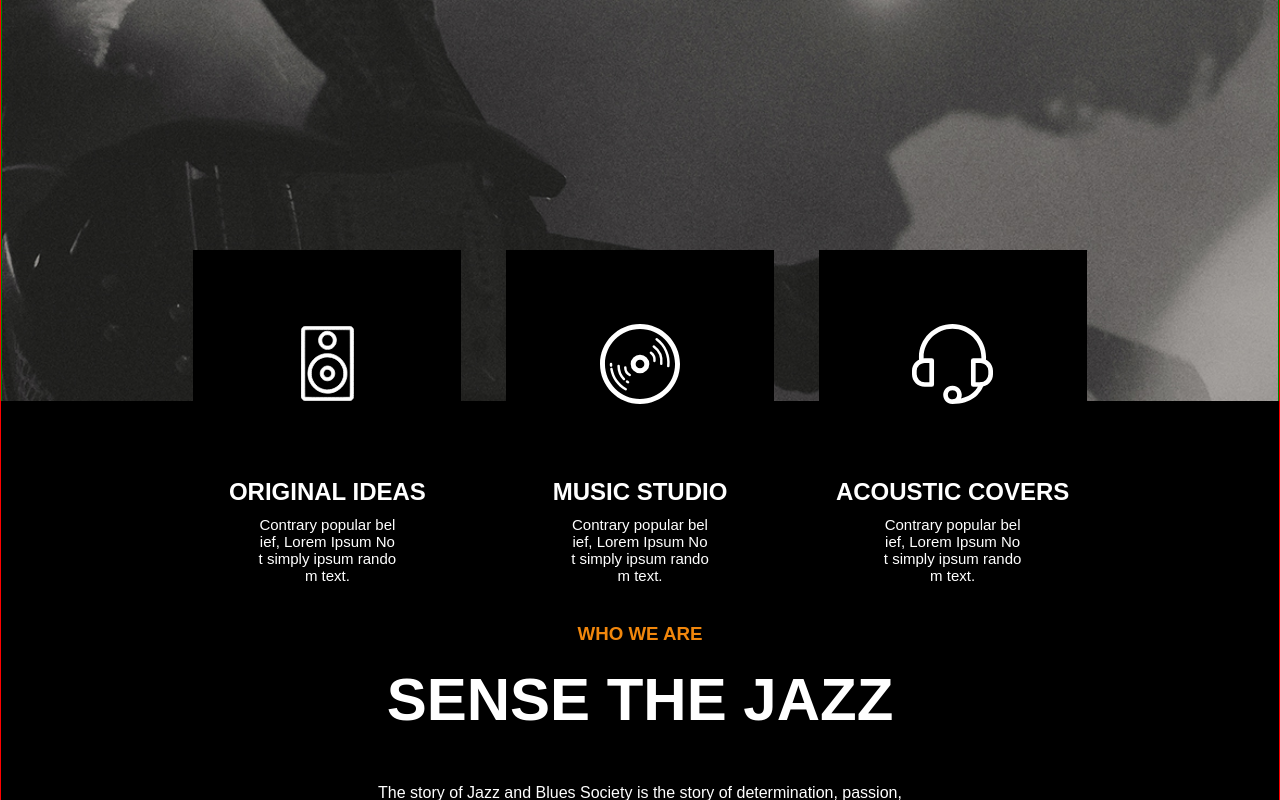
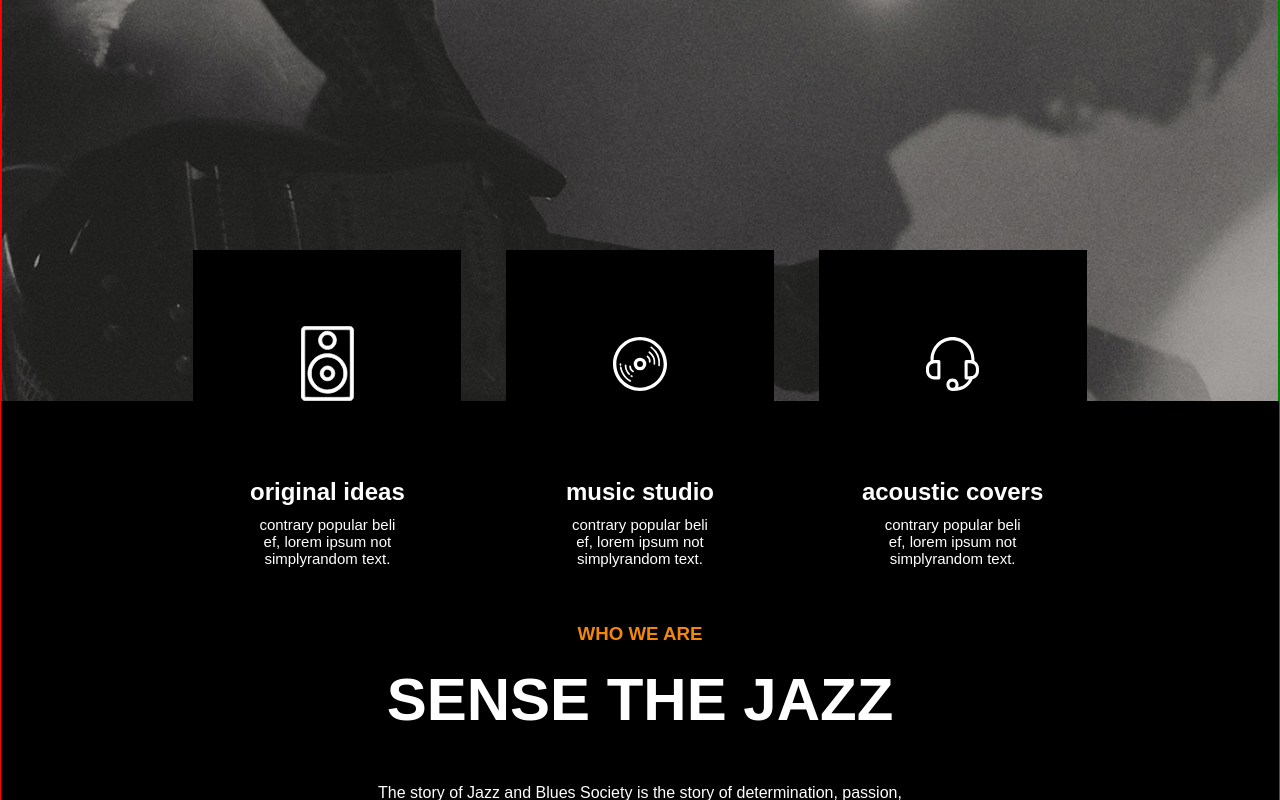
Before and after one commit to saragisondi/proj-html-vuejs, a Vue app: page / in a window 1280 px wide. Shown: the part 600-1400 px from the top of the page. Built offline with nearby package versions, Linux system fonts and the light colour scheme.

Commit message:
modify cards

```diff
--- /dev/null
+++ b/src/components/Main-components/Card.vue
@@ -0,0 +1,65 @@
+<script>
+export default {
+  name:'Card',
+  props:{
+    img:String,
+    title:String,
+    description:String
+  }
+}
+</script>
+
+<template>
+  <div class="card">
+    <!-- img -->
+    <div class="container-img">
+      <img class="speaker" :src="img" :alt="title">
+    </div>
+    <!-- text -->
+    <div class="description">
+      <h2>{{title}}</h2>
+      <p>{{description}}</p>
+    </div>
+  </div>
+
+</template>
+
+<style lang="scss">
+
+@use '../scss/Typography.scss' as *;
+@use '../scss/Mixin.scss' as *;
+@use '../scss/General.scss' as *;
+
+
+.card{
+      width:calc(90% / 3);
+      height: 350px;
+      background-color: $primary-color;
+
+      .container-img{
+        width: 100%;
+        height:65%;
+        @include d-flex("both");
+
+        img{
+          width: 30%;
+          filter: invert(100%);
+        }
+
+        .speaker{
+          width: 20%;
+        }
+    }
+
+    .description{
+        text-align: center;
+        height:30%;
+
+        p{
+          margin: 10px 65px;
+          font-size: 15px;
+          word-break: break-all;
+        }
+      }
+  }
+</style>
--- a/src/components/Main.vue
+++ b/src/components/Main.vue
@@ -1,5 +1,6 @@
 <script>
 
+import Card from './Main-components/Card.vue'
 import {store} from '../data/store'
 
 export default {
@@ -8,6 +9,9 @@ export default {
     return{
       store
     }
+  },
+  components:{
+    Card
   }
 }
 </script>
@@ -27,35 +31,15 @@ export default {
           </div>
 
           <div class="container-cards">
-            <div class="card">
 
-              <div class="container-img">
-                <img class="speaker" src="/public/speaker.svg" alt="cassa">
-              </div>
+            <Card
+            v-for="card in store.Cards"
+            :key="card"
+            :img="card.img"
+            :title="card.title"
+            :description="card.description"
+            />
 
-              <div class="description">
-                <h2>ORIGINAL IDEAS</h2>
-                <p>Contrary popular belief, Lorem Ipsum Not simply ipsum random text. </p>
-              </div>
-            </div>
-            <div class="card">
-              <div class="container-img">
-                <img src="/public/disc.svg" alt="music stydio">
-              </div>
-              <div class="description">
-                <h2>MUSIC STUDIO</h2>
-                <p>Contrary popular belief, Lorem Ipsum Not simply ipsum random text. </p>
-              </div>
-            </div>
-            <div class="card">
-              <div class="container-img">
-                <img src="/public/headphones.svg" alt="acoustic cover">
-              </div>
-              <div class="description">
-                <h2>ACOUSTIC COVERS</h2>
-                <p>Contrary popular belief, Lorem Ipsum Not simply ipsum random text. </p>
-              </div>
-            </div>
           </div>
 
         </div>
@@ -188,40 +172,11 @@ main{
     @include d-flex("between");
     position: absolute;
     bottom:-200px;
-
-    .card{
-      width:calc(90% / 3);
-      height: 350px;
-      background-color: $primary-color;
+      }
 
 
-      .container-img{
-        width: 100%;
-        height:65%;
-        @include d-flex("both");
+    }
 
-        img{
-          width: 30%;
-          filter: invert(100%);
-        }
-
-        .speaker{
-          width: 20%;
-        }
-      }
-
-      .description{
-        text-align: center;
-        height:30%;
-
-        p{
-          margin: 10px 65px;
-          font-size: 15px;
-          word-break: break-all;
-        }
-      }
-    }
-  }
   .subtitle{
     color:$secondary-color;
 
@@ -253,6 +208,6 @@ main{
   .sense-the-jazz.img,.best-music-blog{
     height: 1200px;
   }
-}
+
 
 </style>
--- a/src/data/store.js
+++ b/src/data/store.js
@@ -15,6 +15,24 @@ jumbotron:'/public/image (1).png',
     'about us',
     'contact us',
     'shop'
+  ],
+
+  Cards:[
+    {
+      img:'/public/speaker.svg',
+      title:'original ideas',
+      description:'contrary popular belief, lorem ipsum not simplyrandom text.'
+    },
+    {
+      img:'/public/disc.svg',
+      title:'music studio',
+      description:'contrary popular belief, lorem ipsum not simplyrandom text.'
+    },
+    {
+      img:'/public/headphones.svg',
+      title:'acoustic covers',
+      description:'contrary popular belief, lorem ipsum not simplyrandom text.'
+    },
   ],
 
   FooterLinks:[
```
